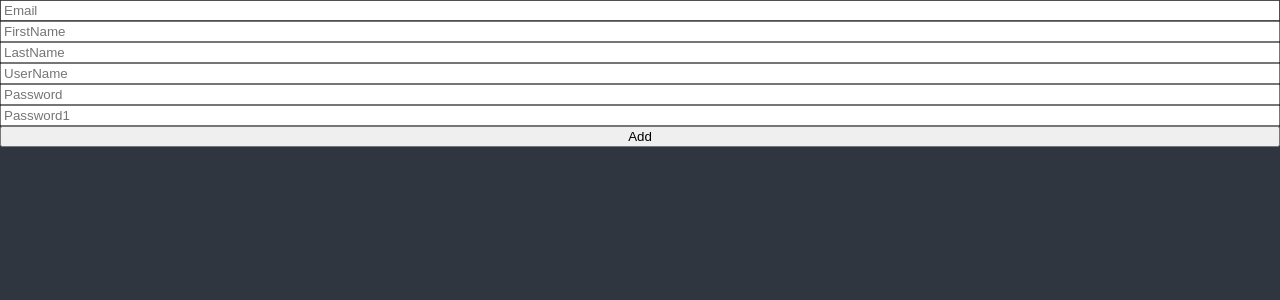
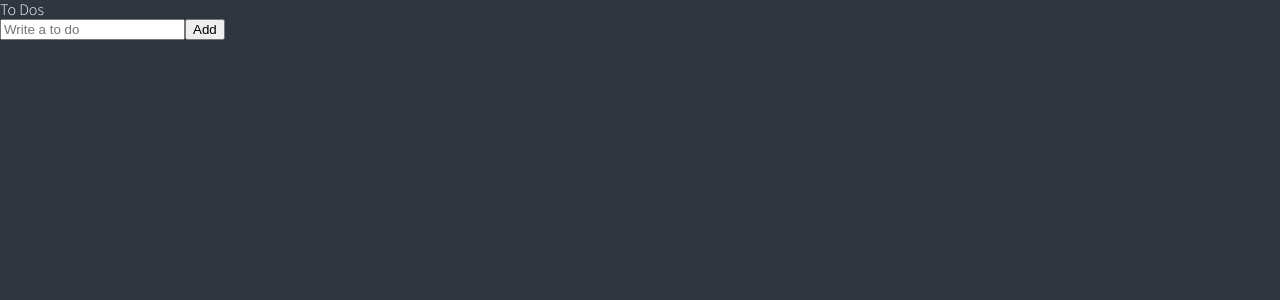
Before and after one commit to 7luky/react-todo-list, a React (Create React App) app: page / in a window 1280 px wide. Shown: the top 300 px of the page. Built offline with nearby package versions, Linux system fonts and the light colour scheme.

Commit message:
#6.11 Add To Do

```diff
--- a/src/App.tsx
+++ b/src/App.tsx
@@ -1,5 +1,5 @@
 import { createGlobalStyle } from "styled-components";
-import ToDoList from "./ToDoList";
+import ToDoList from "./components/ToDoList";
 
 const GlobalStyle = createGlobalStyle`
 @import url('https://fonts.googleapis.com/css2?family=Source+Sans+Pro:wght@300;400&display=swap');
--- a/src/ToDoList.tsx
+++ /dev/null
@@ -1,132 +0,0 @@
-import { useForm } from "react-hook-form";
-
-// function ToDoList() {
-//   const [toDo, setValue] = useState("");
-//   const [toDoError, setToDoError] = useState("");
-//   const onChange = (event: React.FormEvent<HTMLInputElement>) => {
-//     const {
-//       currentTarget: { value },
-//     } = event;
-//     setToDoError("");
-//     setValue(value);
-//   };
-//   const onSubmit = (event: React.FormEvent<HTMLFormElement>) => {
-//     event.preventDefault();
-//     if (toDo.length < 10) {
-//       return setToDoError("To do should be longer");
-//     }
-//     console.log("submit");
-//   };
-//   return (
-//     <div>
-//       <form onSubmit={onSubmit}>
-//         <input
-//           onChange={onChange}
-//           value={toDo}
-//           placeholder="Write a to do"
-//           type="text"
-//         />
-//         <button>Add</button>
-//         {toDoError !== "" ? toDoError : null}
-//       </form>
-//     </div>
-//   );
-// }
-
-// interface IFormData {
-//   [key: string]: string;
-// }
-
-interface IForm {
-  email: string;
-  firstName: string;
-  lastName?: string;
-  username: string;
-  password: string;
-  password1: string;
-  extraError?: string;
-}
-
-function ToDoList() {
-  const {
-    register,
-    handleSubmit,
-    formState: { errors },
-    setError,
-  } = useForm<IForm>();
-
-  const onValid = (data: IForm) => {
-    if (data.password !== data.password1) {
-      setError(
-        "password1",
-        { message: "Password are not the same" },
-        { shouldFocus: true }
-      );
-    }
-    setError("extraError", { message: "Server Offline" });
-  };
-  console.log(errors?.email);
-  return (
-    <div>
-      <form
-        style={{ display: "flex", flexDirection: "column" }}
-        onSubmit={handleSubmit(onValid)}
-      >
-        <input
-          {...register("email", {
-            required: "Email is required",
-            pattern: {
-              value: /^[A-Za-z0-9._%+-]+@naver.com$/,
-              message: "Only naver.com emails allowed",
-            },
-          })}
-          placeholder="Email"
-        />
-        <span>{errors?.email?.message}</span>
-        <input
-          {...register("firstName", {
-            required: "write here",
-            validate: {
-              noNico: (value) =>
-                value.includes("nico") ? "no nicos allowed" : true,
-              noNick: (value) =>
-                value.includes("nick") ? "no nicos allowed" : true,
-            },
-          })}
-          placeholder="FirstName"
-        />
-        <span>{errors?.firstName?.message}</span>
-        <input
-          {...register("lastName", { required: "write here", minLength: 10 })}
-          placeholder="LastName"
-        />
-        <span>{errors?.lastName?.message}</span>
-        <input
-          {...register("username", { required: "write here", minLength: 10 })}
-          placeholder="UserName"
-        />
-        <span>{errors?.username?.message}</span>
-        <input
-          {...register("password", { required: "Password is required" })}
-          placeholder="Password"
-        />
-        <span>{errors?.password?.message}</span>
-        <input
-          {...register("password1", {
-            required: "write here",
-            minLength: {
-              value: 5,
-              message: "Your password is too short",
-            },
-          })}
-          placeholder="Password1"
-        />
-        <span>{errors?.password1?.message}</span>
-        <button>Add</button>
-        <span>{errors?.extraError?.message}</span>
-      </form>
-    </div>
-  );
-}
-
-export default ToDoList;
--- /dev/null
+++ b/src/components/ToDoList.tsx
@@ -0,0 +1,54 @@
+import { useForm } from "react-hook-form";
+import { atom, useRecoilState } from "recoil";
+
+interface IForm {
+  toDo: string;
+}
+
+interface IToDo {
+  text: string;
+  id: number;
+  category: "TO_DO" | "DOING" | "DONE";
+}
+
+const toDoState = atom<IToDo[]>({
+  key: "toDo",
+  default: [],
+});
+
+function ToDoList() {
+  const [toDos, setToDos] = useRecoilState(toDoState);
+  const { register, handleSubmit, setValue } = useForm<IForm>();
+
+  const handleValid = ({ toDo }: IForm) => {
+    setToDos((oldToDos) => [
+      { text: toDo, id: Date.now(), category: "TO_DO" },
+      ...oldToDos,
+    ]);
+    setValue("toDo", "");
+  };
+
+  console.log(toDos);
+
+  return (
+    <div>
+      <h1>To Dos</h1>
+      <form onSubmit={handleSubmit(handleValid)}>
+        <input
+          {...register("toDo", {
+            required: "Please write a To Do",
+          })}
+          placeholder="Write a to do"
+        />
+        <button>Add</button>
+      </form>
+      <ul>
+        {toDos.map((toDo) => (
+          <li key={toDo.id}>{toDo.text}</li>
+        ))}
+      </ul>
+    </div>
+  );
+}
+
+export default ToDoList;
```
